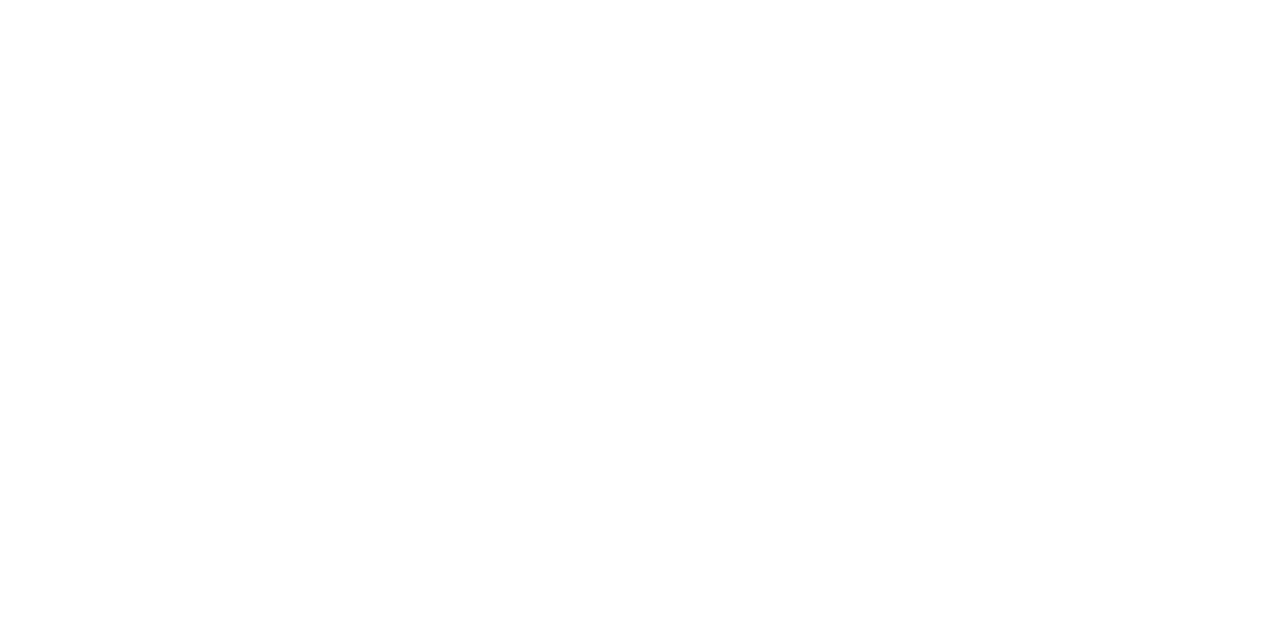
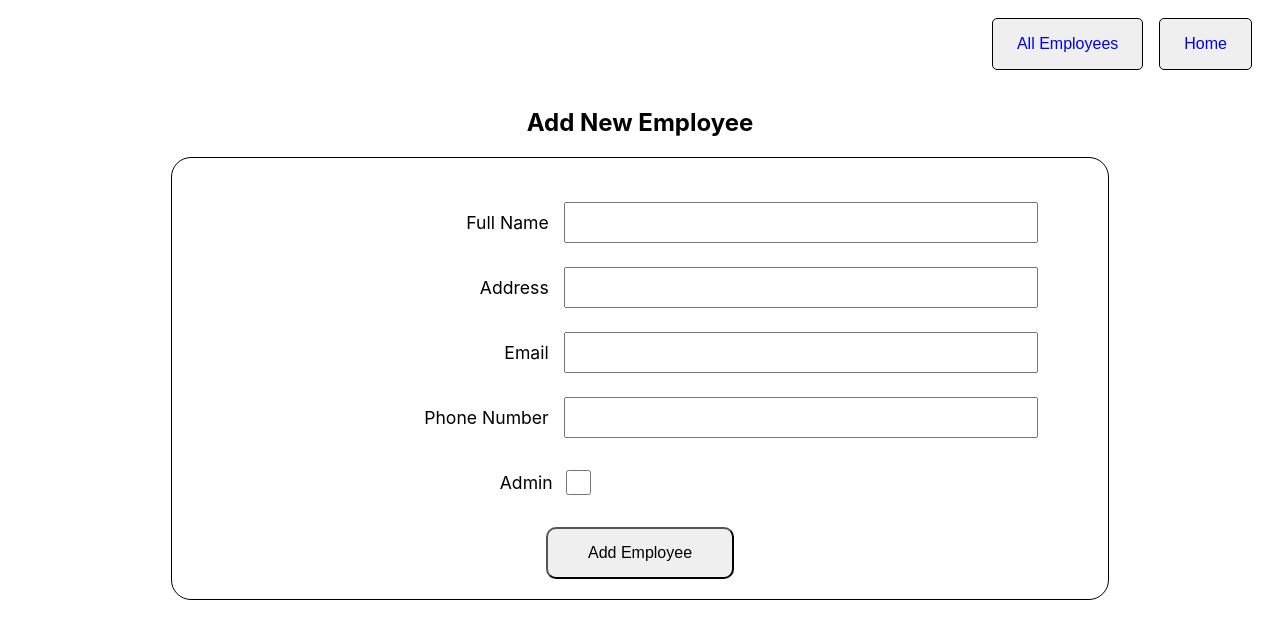
Before and after one commit to NSS-Day-Cohort-68/shepherds-pies-5, a React (Create React App) app: page /add-employee in a window 1280 px wide. Shown: the top 638 px of the page. Built offline with nearby package versions, Linux system fonts and the light colour scheme; sample sign-in values are in the browser's storage.

Commit message:
Updated forms to use a single FormTemplate, added styleing, added routes to ApplicationViews

```diff
--- a/src/components/forms/AddEmployee.js
+++ b/src/components/forms/AddEmployee.js
@@ -1,102 +1,53 @@
-import { Link, useNavigate } from "react-router-dom"
-import { useState } from "react"
-import { createEmployee } from "../../services/employeeService"
-import "./EmployeeForm.css"
+import { useNavigate } from "react-router-dom";
+import { useState, useEffect } from "react";
+import { createEmployee } from "../../services/employeeService";
+import { FormTemplate } from "./FormTemplate";
 
 export const AddEmployee = () => {
-    const navigate = useNavigate()
+  const navigate = useNavigate();
 
-    const [employee, setEmployee] = useState({ admin: false })
+  const [employee, setEmployee] = useState({});
 
-    const handleInput = (event) => {
-        const employeeCopy = { ...employee }
-        event.target.type === "checkbox"
-            ? (employeeCopy[event.target.name] = event.target.checked)
-            : (employeeCopy[event.target.name] = event.target.value)
-        setEmployee(employeeCopy)
-    }
+  useEffect(() => {
+    const emptyEmployee = {
+      id: null,
+      name: null,
+      address: null,
+      phoneNumber: null,
+      email: null,
+      admin: false,
+    };
+    setEmployee(emptyEmployee);
+  }, []);
 
-    const handleSave = (event) => {
-        event.preventDefault()
+  const handleFormSubmit = (event) => {
+    event.preventDefault();
 
-        createEmployee(employee).then(() => {
-            navigate("/viewemployees")
-        })
-    }
+    createEmployee(employee).then(() => {
+      navigate("/viewemployees");
+    });
+  };
 
+  const renderBtns = () => {
     return (
-        <>
-            <div className="nav">
-                <button className="nav-btn left-btn">
-                    <Link to="/viewemployees" className="nav-link">
-                        All Employees
-                    </Link>
-                </button>
-                <button className="nav-btn">
-                    <Link to="/" className="nav-link">
-                        Home
-                    </Link>
-                </button>
-            </div>
-            <h2 className="page-heading">New Employee</h2>
-            <form className="employee-form">
-                <div className="form-group">
-                    <label htmlFor="name-input">Full Name</label>
-                    <input
-                        id="name-input"
-                        type="text"
-                        name="name"
-                        autoFocus
-                        autoComplete="off"
-                        onChange={handleInput}
-                    />
-                </div>
-                <div className="form-group">
-                    <label htmlFor="address-input">Address</label>
-                    <input
-                        id="address-input"
-                        type="text"
-                        name="address"
-                        autoComplete="off"
-                        onChange={handleInput}
-                    />
-                </div>
-                <div className="form-group">
-                    <label htmlFor="email-input">Email</label>
-                    <input
-                        id="email-input"
-                        type="text"
-                        name="email"
-                        autoComplete="off"
-                        onChange={handleInput}
-                    />
-                </div>
-                <div className="form-group">
-                    <label className="form-label" htmlFor="phone-input">
-                        Phone Number
-                    </label>
-                    <input
-                        id="phone-input"
-                        type="text"
-                        name="phoneNumber"
-                        autoComplete="off"
-                        onChange={handleInput}
-                    />
-                </div>
-                <div className="form-group">
-                    <label htmlFor="admin-input">Admin</label>
-                    <input
-                        id="admin-input"
-                        type="checkbox"
-                        name="admin"
-                        checked={employee.admin ? employee.admin : false}
-                        onChange={handleInput}
-                    />
-                </div>
-                <button className="submit-btn" onClick={handleSave}>
-                    Add Employee
-                </button>
-            </form>
-        </>
-    )
-}
+      <>
+        <button className="form-btn submit-btn" onClick={handleFormSubmit}>
+          Add Employee
+        </button>
+      </>
+    );
+  };
+
+  const formControls = {
+    heading: "Add New Employee",
+    buttons: renderBtns(),
+  };
+
+  return (
+    <FormTemplate
+      employee={employee}
+      setEmployee={setEmployee}
+      formControls={formControls}
+    />
+  );
+};
--- a/src/components/forms/EmployeeForm.css
+++ /dev/null
@@ -1,35 +0,0 @@
-.page-heading {
-    text-align: center;
-}
-
-.nav {
-    display: flex;
-    flex-wrap: nowrap;
-}
-
-.nav-btn {
-    margin: 0.5rem;
-    padding: 0.5rem 0.8rem;
-}
-
-.left-btn {
-    margin-left: auto;
-}
-
-.nav-link {
-    text-decoration: none;
-}
-
-.employee-form {
-    width: 70%;
-    margin: 0 auto;
-    padding: 20px;
-    border: 1px solid black;
-    border-radius: 20px;
-}
-
-.form-group {
-    width: 90%;
-    display: flex;
-    justify-content: space-between;
-}
--- /dev/null
+++ b/src/components/forms/FormTemplate.js
@@ -0,0 +1,104 @@
+import { Link } from "react-router-dom";
+import "./Forms.css";
+
+export const FormTemplate = ({ employee, setEmployee, formControls }) => {
+  const handleInputChange = (event) => {
+    const employeeCopy = { ...employee };
+    event.target.type === "checkbox"
+      ? (employeeCopy[event.target.name] = event.target.checked)
+      : (employeeCopy[event.target.name] = event.target.value);
+    setEmployee(employeeCopy);
+  };
+
+  return (
+    <>
+      <div className="nav">
+        <button className="nav-btn left-btn">
+          <Link to="/employeelist" className="nav-link">
+            All Employees
+          </Link>
+        </button>
+        <button className="nav-btn">
+          <Link to="/" className="nav-link">
+            Home
+          </Link>
+        </button>
+      </div>
+      <h2 className="page-heading">{formControls?.heading}</h2>
+      <form className="employee-form">
+        <div className="form-group">
+          <label className="form-label" htmlFor="name-input">
+            Full Name
+          </label>
+          <input
+            className="form-input"
+            id="name-input"
+            type="text"
+            name="name"
+            autoComplete="off"
+            value={employee.name ? employee.name : ""}
+            onChange={handleInputChange}
+          />
+        </div>
+        <div className="form-group">
+          <label className="form-label" htmlFor="address-input">
+            Address
+          </label>
+          <input
+            className="form-input"
+            id="address-input"
+            type="text"
+            name="address"
+            autoComplete="off"
+            value={employee.address ? employee.address : ""}
+            onChange={handleInputChange}
+          />
+        </div>
+        <div className="form-group">
+          <label className="form-label" htmlFor="email-input">
+            Email
+          </label>
+          <input
+            className="form-input"
+            id="email-input"
+            type="text"
+            name="email"
+            autoComplete="off"
+            value={employee.email ? employee.email : ""}
+            onChange={handleInputChange}
+          />
+        </div>
+        <div className="form-group">
+          <label className="form-label" htmlFor="phone-input">
+            Phone Number
+          </label>
+          <input
+            className="form-input"
+            id="phone-input"
+            type="text"
+            name="phoneNumber"
+            autoComplete="off"
+            value={employee.phoneNumber ? employee.phoneNumber : ""}
+            onChange={handleInputChange}
+          />
+        </div>
+        <div className="form-group">
+          <label className="form-label" htmlFor="admin-input">
+            Admin
+          </label>
+          <div className="form-input">
+            <input
+              className="form-checkbox"
+              id="admin-input"
+              type="checkbox"
+              name="admin"
+              checked={employee.admin ? employee.admin : false}
+              onChange={handleInputChange}
+            />
+          </div>
+        </div>
+        <div className="form-btns">{formControls.buttons}</div>
+      </form>
+    </>
+  );
+};
--- /dev/null
+++ b/src/components/forms/Forms.css
@@ -0,0 +1,87 @@
+.page-heading {
+  text-align: center;
+}
+
+.nav {
+  display: flex;
+  flex-wrap: nowrap;
+  padding: 10px 20px;
+}
+
+.nav-btn {
+  margin: 0.5rem;
+  padding: 1rem 1.5rem;
+  border: 1px solid black;
+  border-radius: 5px;
+  font-size: 1rem;
+}
+
+.left-btn {
+  margin-left: auto;
+}
+
+.nav-link {
+  text-decoration: none;
+}
+
+.employee-form {
+  width: 70%;
+  margin: 0 auto;
+  padding: 20px;
+  border: 1px solid black;
+  border-radius: 20px;
+}
+
+.form-group {
+  display: flex;
+  flex-wrap: nowrap;
+  justify-content: space-between;
+  margin: 1.5rem;
+}
+
+.form-label {
+  flex-basis: 35%;
+  min-width: 120px;
+  margin-left: auto;
+  text-align: right;
+  padding: 10px 15px 10px 10px;
+  font-size: 1.1rem;
+}
+
+.form-input {
+  flex-basis: 55%;
+  min-width: 250px;
+  margin-right: auto;
+  display: flex;
+  align-items: center;
+  font-size: 1rem;
+}
+
+.form-checkbox {
+  width: 25px;
+  height: 25px;
+  margin-left: -2px;
+  cursor: pointer;
+}
+
+.form-btns {
+  display: flex;
+  justify-content: space-evenly;
+}
+
+.form-btn {
+  display: block;
+  font-size: 1rem;
+  margin: 0 auto;
+  padding: 15px 40px;
+  border-radius: 10px;
+  cursor: pointer;
+}
+
+.submit-btn:hover {
+  background-color: darkgrey;
+}
+
+.delete-btn:hover {
+  background-color: lightcoral;
+}
--- a/src/components/forms/UpdateEmployee.js
+++ b/src/components/forms/UpdateEmployee.js
@@ -0,0 +1,69 @@
+import { useNavigate, useParams } from "react-router-dom";
+import { useState, useEffect } from "react";
+import {
+  deleteEmployee,
+  getEmployeeById,
+  updateEmployee,
+} from "../../services/employeeService";
+import { FormTemplate } from "./FormTemplate";
+
+export const UpdateEmployee = () => {
+  const { employeeId } = useParams();
+  const navigate = useNavigate();
+
+  const [employee, setEmployee] = useState({});
+
+  useEffect(() => {
+    getEmployeeById(employeeId).then((employeeObj) => {
+      setEmployee(employeeObj);
+    });
+  }, [employeeId]);
+
+  const renderBtns = () => {
+    return (
+      <>
+        <button
+          className="form-btn delete-btn"
+          value="remove"
+          onClick={handleFormSubmit}
+        >
+          Remove Employee
+        </button>
+        <button
+          className="form-btn submit-btn"
+          value="save"
+          onClick={handleFormSubmit}
+        >
+          Save Changes
+        </button>
+      </>
+    );
+  };
+
+  const handleFormSubmit = (event) => {
+    event.preventDefault();
+
+    if (event.target.value === "remove") {
+      deleteEmployee(employee.id).then(() => {
+        navigate("/viewemployees");
+      });
+    } else if (event.target.value === "save") {
+      updateEmployee(employee).then(() => {
+        navigate("/viewemployees");
+      });
+    }
+  };
+
+  const formControls = {
+    heading: "Update or Remove Employee",
+    buttons: renderBtns(),
+  };
+
+  return (
+    <FormTemplate
+      employee={employee}
+      setEmployee={setEmployee}
+      formControls={formControls}
+    />
+  );
+};
--- a/src/views/ApplicationViews.js
+++ b/src/views/ApplicationViews.js
@@ -2,6 +2,7 @@
 import { MainMenu } from "../components/mainmenu/MainMenu"
 import { useState, useEffect } from "react"
 import { AddEmployee } from "../components/forms/AddEmployee"
+import { UpdateEmployee } from "../components/forms/UpdateEmployee"
 
 export const ApplicationViews = () => {
     const [currentUser, setCurrentUser] = useState({})
@@ -17,6 +18,11 @@
             <Route path="/">
                 <Route index element={<MainMenu currentUser={currentUser} />} />
                 {/* INSERT ADDITIONAL ROUTES HERE */}
+                <Route path="add-employee" element={<AddEmployee />} />
+                <Route
+                    path="update-employee/:employeeId"
+                    element={<UpdateEmployee />}
+                />
             </Route>
         </Routes>
     )
```
Also changed, not shown: src/services/employeeService.js (+29 -0 lines).
